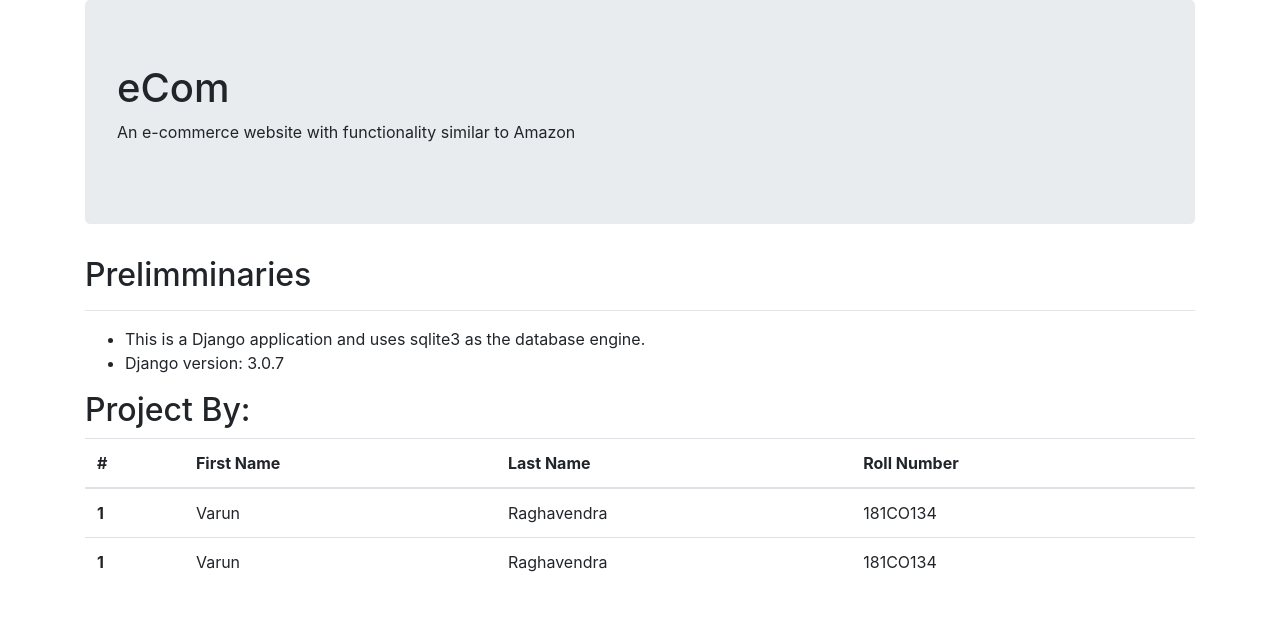
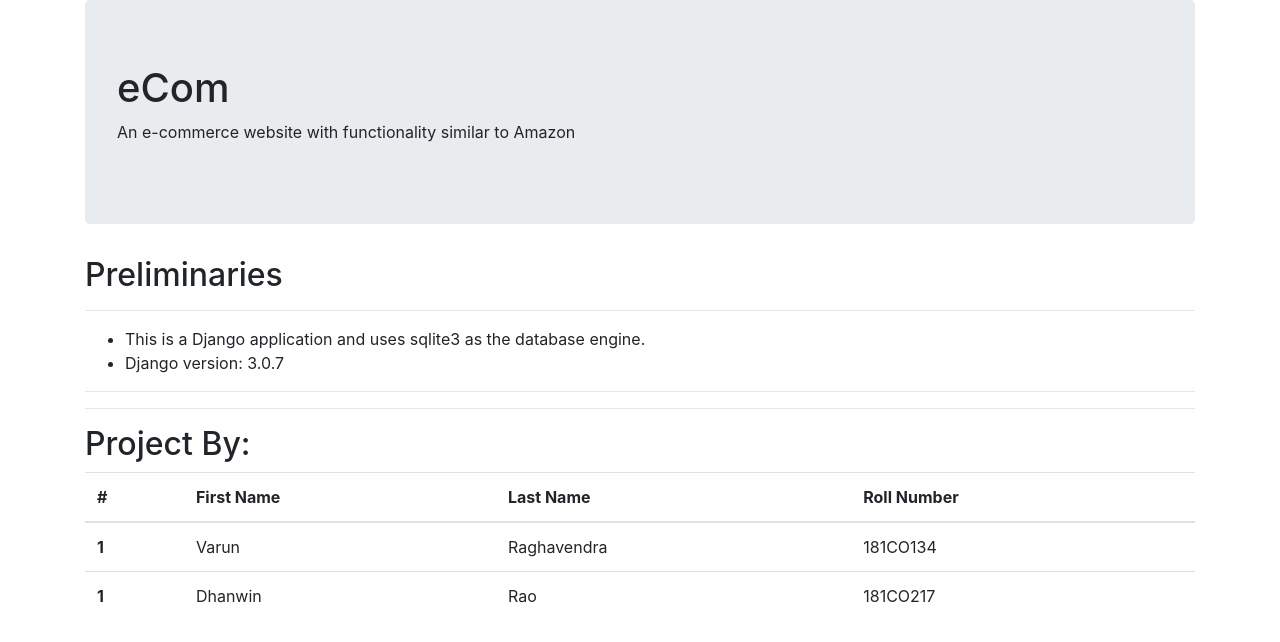
Before and after one commit to dhanwin247/DBMS-simple-e-commerce-website, a Django app: page /about/ in a window 1280 px wide. Shown: the top 642 px of the page. Run offline with Django 3.2, Linux system fonts and the light colour scheme; some libraries are stand-ins or nearby versions.

Commit message:
Update about.html

```diff
--- a/templates/app1/about.html
+++ b/templates/app1/about.html
@@ -13,7 +13,7 @@
             <p>An e-commerce website with functionality similar to Amazon</p>
         </div>
 
-        <h2>Prelimminaries</h2>
+        <h2>Preliminaries</h2>
 
         <hr>
 
@@ -21,7 +21,8 @@
             <li>This is a Django application and uses sqlite3 as the database engine.</li>
             <li>Django version: 3.0.7</li>
         </ul>
-
+        <hr>
+        <hr>
         <h2>Project By:</h2>
         <table class="table">
             <thead>
@@ -42,9 +43,9 @@
 
                 <tr>
                     <th scope="row">1</th>
-                    <td>Varun</td>
-                    <td>Raghavendra</td>
-                    <td>181CO134</td>
+                    <td>Dhanwin</td>
+                    <td>Rao</td>
+                    <td>181CO217</td>
                 </tr>
             </tbody>
         </table>
```
